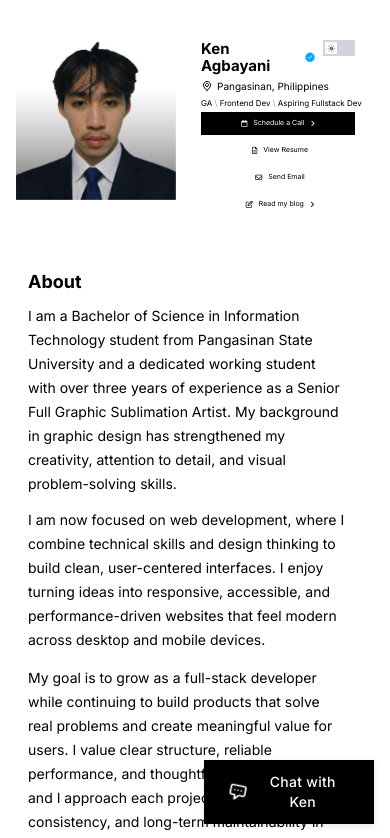
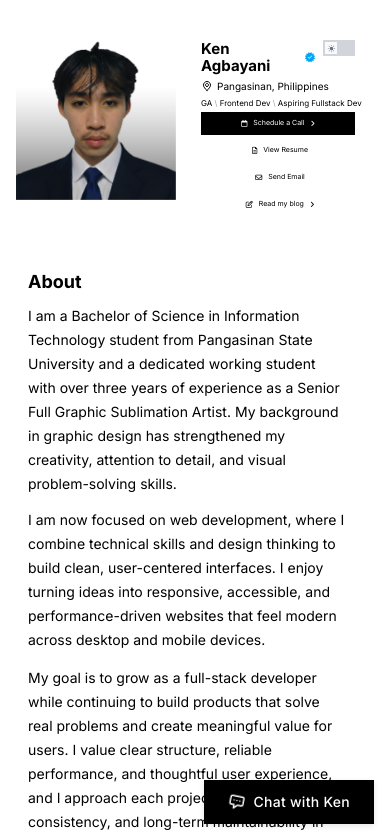
Before and after one commit to kentaror/my-react-portfolio, a React (Vite) app: page / in a window 390 px wide. Shown: the top 838 px of the page. Built offline with nearby package versions, Linux system fonts and the light colour scheme; no server answers.

Commit message:
chat button responsiveness

```diff
--- a/src/chatbot.jsx
+++ b/src/chatbot.jsx
@@ -34,9 +34,9 @@ const Chatbot = () => (
       </div>
     </div>
 
-    <button id="chatLauncher" className="fixed bottom-4 right-4 bg-black px-6 py-3 text-white font-medium tracking-[0.02em] shadow-[0_2px_6px_rgba(0,0,0,0.1)] transition-colors hover:bg-[#0a0a0a]/90 inline-flex items-center gap-2 rounded-full text-sm z-[60]" type="button" aria-label="Open chat">
+    <button id="chatLauncher" className="fixed bottom-4 right-4 bg-black px-6 py-3 text-white font-medium tracking-[0.02em] shadow-[0_2px_6px_rgba(0,0,0,0.1)] transition-colors hover:bg-[#0a0a0a]/90 inline-flex items-center gap-2 rounded-full text-sm whitespace-nowrap z-[60]" type="button" aria-label="Open chat">
       <svg className="w-5 h-5 animate-wiggle" fill="none" stroke="currentColor" viewBox="0 0 24 24"><path strokeLinecap="round" strokeLinejoin="round" strokeWidth="2" d="M8 10h.01M12 10h.01M16 10h.01M9 16H5a2 2 0 01-2-2V6a2 2 0 012-2h14a2 2 0 012 2v8a2 2 0 01-2 2h-5l-5 5v-5z"></path></svg>
-      Chat with Ken
+      <span className="whitespace-nowrap">Chat with Ken</span>
     </button>
   </>
 )
```
